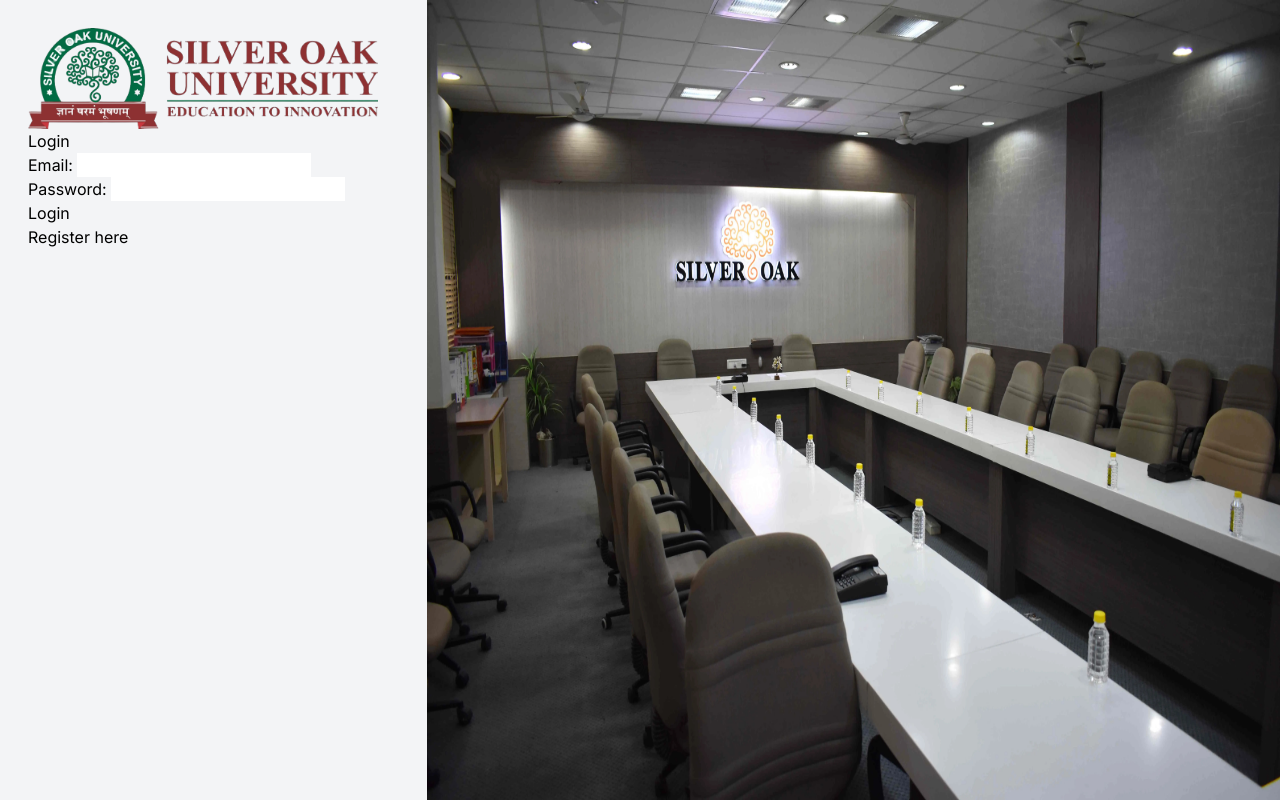
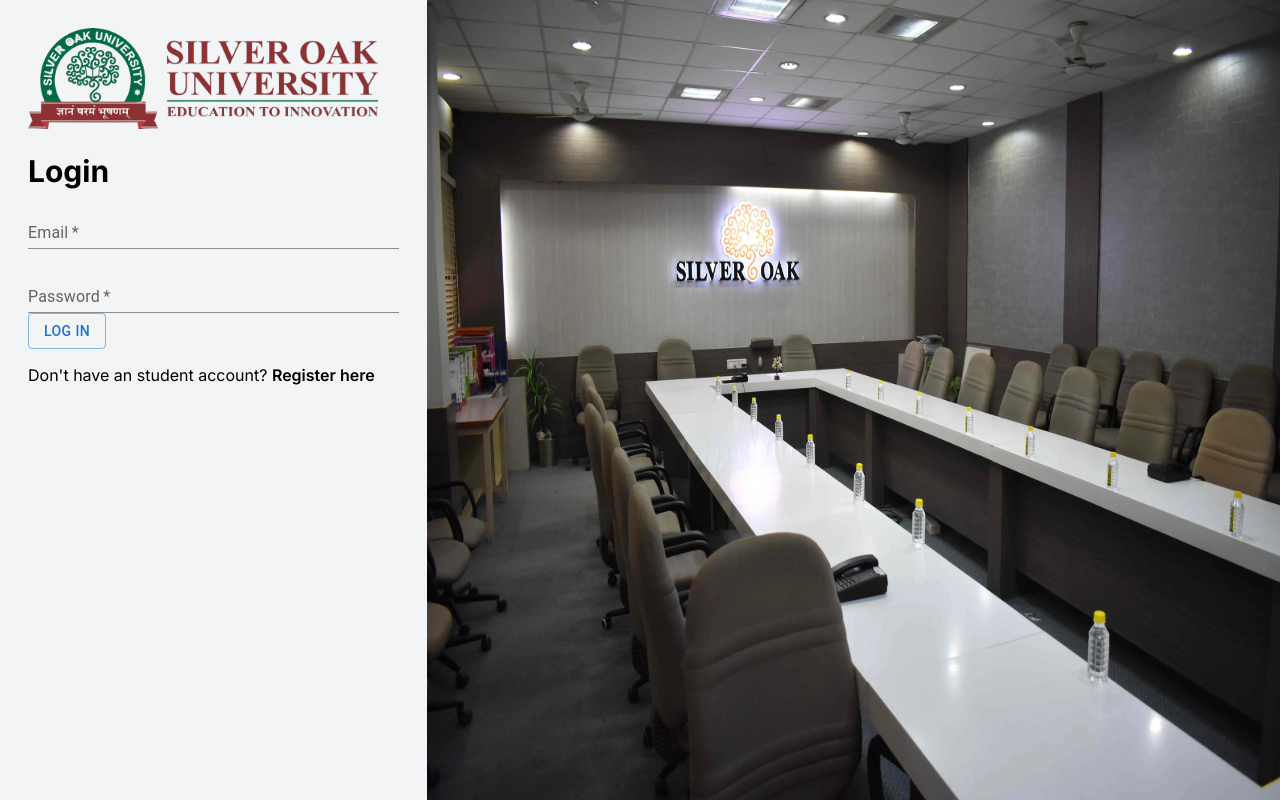
Before and after one commit to Rushikeshf01/fe-placement-student, a Next.js app: page /login in a window 1280 px wide. Built offline with nearby package versions, Linux system fonts and the light colour scheme.

Commit message:
login added

```diff
--- a/src/module/login/Login.tsx
+++ b/src/module/login/Login.tsx
@@ -1,4 +1,5 @@
 import { ApplicationConstant } from "@/constant/applicationConstant";
+import { Button, TextField } from "@mui/material";
 import Link from "next/link";
 import React, { useState } from "react";
 
@@ -17,32 +18,43 @@ const Login = () => {
   };
 
   return (
-    <div>
-      <h1>Login</h1>
-      <label htmlFor="email">Email: </label>
-      <input
+    <>
+      <p className="mt-6 text-3xl font-bold">Login</p>
+      <div className="grid grid-cols-1 gap-4 mt-3">
+        <TextField
+          label="Email"
           type="email"
-        id="email"
           value={student.email}
+          required
+          variant="standard"
           onChange={(e) => {
             setStudent({ ...student, email: e.target.value });
           }}
         />
-      <br />
-      <label htmlFor="password">Password: </label>
-      <input
+        <TextField
+          label="Password"
           type="password"
-        id="password"
           value={student.password}
+          required
+          variant="standard"
           onChange={(e) => {
             setStudent({ ...student, password: e.target.value });
           }}
         />
-      <br />
-      <button onClick={onLogin}>Login</button>
-      <br />
-      <Link href={ApplicationConstant.REGISTER_URL_PATH}>Register here</Link>
       </div>
+      <Button variant="outlined" className="mt-4" onClick={onLogin}>
+        Log in
+      </Button>
+      <div className="mt-3.5">
+        {`Don't have an student account?`}{" "}
+        <Link
+          href={ApplicationConstant.REGISTER_URL_PATH}
+          className="font-semibold"
+        >
+          Register here
+        </Link>
+      </div>
+    </>
   );
 };
 
```
Lines whose indentation alone changed are shown as unchanged.
